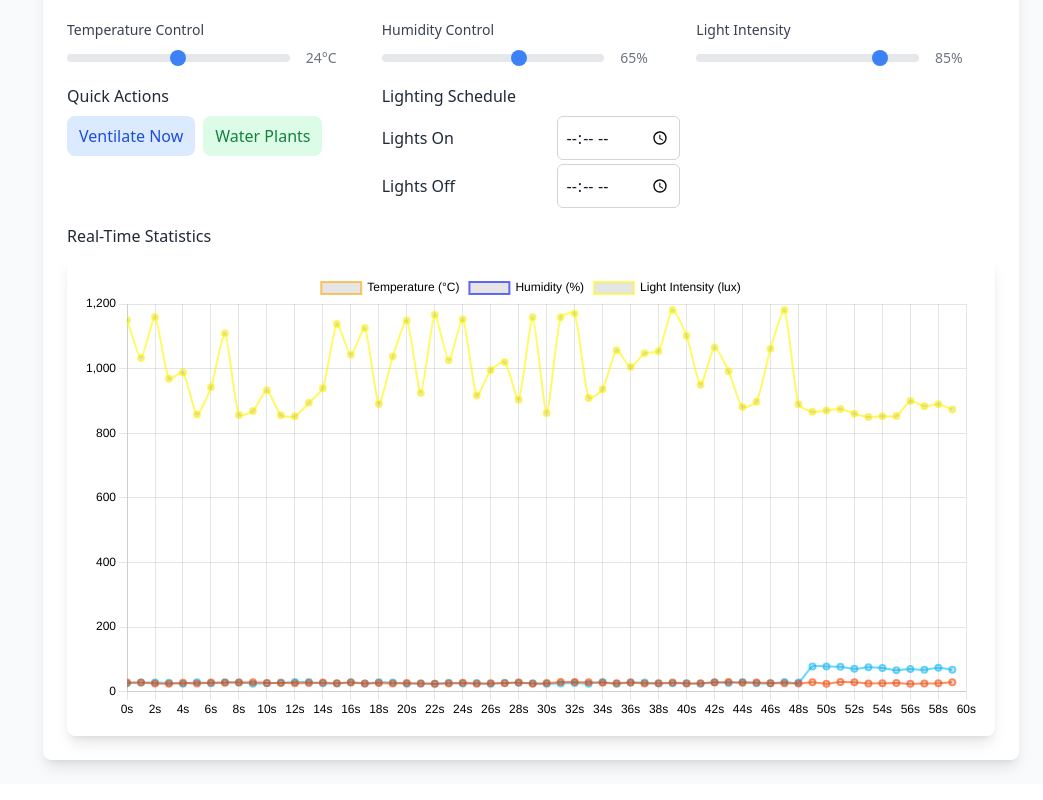
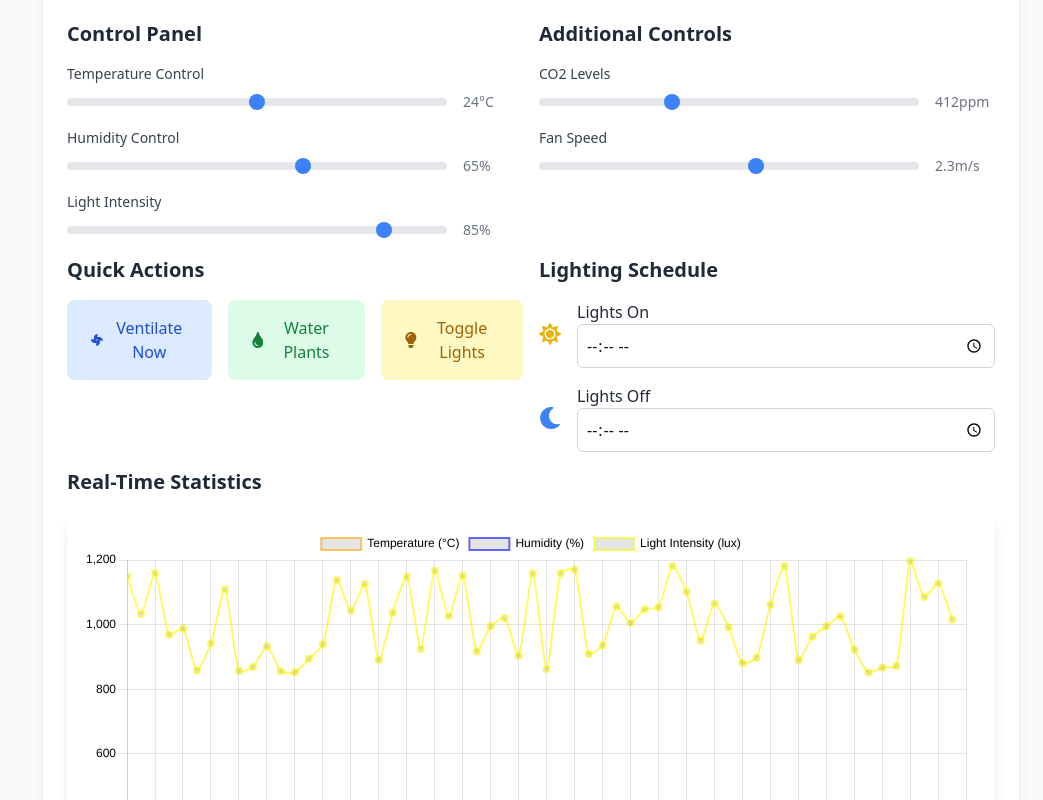
Before and after one commit to Panacea2005/Elysium_Dashboard, a React (Vite) app: page / in a window 1280 px wide. Shown: the part 1440-2240 px from the top of the page, without its empty margins (237-1280 px from the left). Built offline with nearby package versions, Linux system fonts and the light colour scheme.

Commit message:
Update dashboard and other tabs

```diff
--- a/src/components/ControlPanel.jsx
+++ b/src/components/ControlPanel.jsx
@@ -2,12 +2,14 @@ import React, { useRef, useEffect, useState } from 'react';
 import { Line } from 'react-chartjs-2';
 import { Chart, registerables } from 'chart.js';
 import ControlSlider from './ControlSlider';
+import { FaFan, FaTint, FaLightbulb, FaSun, FaMoon } from 'react-icons/fa';
 Chart.register(...registerables);
 
 const ControlPanel = ({ settings, onSettingChange, darkMode }) => {
   const chartRef = useRef(null);
   const [ventilationOn, setVentilationOn] = useState(false);
   const [waterOn, setWaterOn] = useState(false);
+  const [lightsOn, setLightsOn] = useState(false);
   const [lightSchedule, setLightSchedule] = useState({
     on: '06:00 AM',
     off: '06:00 PM'
@@ -33,15 +35,15 @@ const ControlPanel = ({ settings, onSettingChange, darkMode }) => {
         borderColor: (ctx) => createGradient(ctx.chart.ctx, 'rgba(255, 165, 0, 0.6)', 'rgba(255, 69, 0, 0.6)'),
         borderWidth: 2,
         fill: false,
-        tension: 0.2, // Less wavy
+        tension: 0.2,
       },
       {
         label: 'Humidity (%)',
-        data: Array.from({ length: 60 }, () => Math.random() * (30 - 24) + 24),
+        data: Array.from({ length: 60 }, () => Math.random() * (80 - 65) + 65),
         borderColor: (ctx) => createGradient(ctx.chart.ctx, 'rgba(0, 0, 255, 0.6)', 'rgba(0, 191, 255, 0.6)'),
         borderWidth: 2,
         fill: false,
-        tension: 0.2, // Less wavy
+        tension: 0.2,
       },
       {
         label: 'Light Intensity (lux)',
@@ -49,14 +51,14 @@ const ControlPanel = ({ settings, onSettingChange, darkMode }) => {
         borderColor: (ctx) => createGradient(ctx.chart.ctx, 'rgba(255, 255, 0, 0.6)', 'rgba(255, 215, 0, 0.6)'),
         borderWidth: 2,
         fill: false,
-        tension: 0.2, // Less wavy
+        tension: 0.2,
       },
     ],
   });
 
   const chartOptions = {
     animation: {
-      duration: 0, // Disable initial animation
+      duration: 0,
     },
     scales: {
       x: {
@@ -66,29 +68,29 @@ const ControlPanel = ({ settings, onSettingChange, darkMode }) => {
         max: 60,
         ticks: {
           stepSize: 2,
-          color: tickColor, // Dynamic color for better visibility
-          callback: function(value) {
-            return value + 's'; // Display seconds
+          color: tickColor,
+          callback: function (value) {
+            return value + 's';
           }
         },
         grid: {
-          color: gridColor, // Dynamic grid lines color
+          color: gridColor,
         }
       },
       y: {
         display: true,
         ticks: {
-          color: tickColor, // Dynamic color for better visibility
+          color: tickColor,
         },
         grid: {
-          color: gridColor, // Dynamic grid lines color
+          color: gridColor,
         }
       },
     },
     plugins: {
       legend: {
         labels: {
-          color: legendColor, // Dynamic color for legend text
+          color: legendColor,
         }
       }
     }
@@ -108,7 +110,7 @@ const ControlPanel = ({ settings, onSettingChange, darkMode }) => {
         newHumidityData.push(Math.random() * (80 - 65) + 65);
 
         newLightData.shift();
-        newLightData.push(Math.random() * (900 - 850) + 850);
+        newLightData.push(Math.random() * (1200 - 850) + 850);
 
         return {
           ...prevData,
@@ -119,14 +121,15 @@ const ControlPanel = ({ settings, onSettingChange, darkMode }) => {
           ],
         };
       });
-    }, 500); // Update every 500ms
+    }, 500);
 
     return () => clearInterval(interval);
   }, []);
 
   return (
-    <div className="grid grid-cols-1 md:grid-cols-2 lg:grid-cols-3 gap-4">
-      {/* Sliders for controlling temperature, humidity, and light intensity */}
+    <div className="grid grid-cols-1 lg:grid-cols-2 gap-4">
+      <div className="space-y-4">
+        <h3 className={`text-xl font-semibold ${darkMode ? 'text-white' : 'text-gray-800'}`}>Control Panel</h3>
         <ControlSlider
           label="Temperature Control"
           value={settings.temperature}
@@ -154,54 +157,88 @@ const ControlPanel = ({ settings, onSettingChange, darkMode }) => {
           unit="%"
           darkMode={darkMode}
         />
+      </div>
 
-      {/* Quick actions section */}
-      <div className="space-y-2">
-        <h3 className={`font-medium ${darkMode ? 'text-white' : 'text-gray-800'}`}>Quick Actions</h3>
-        <div className="flex space-x-2">
+      <div className="space-y-4">
+        <h3 className={`text-xl font-semibold ${darkMode ? 'text-white' : 'text-gray-800'}`}>Additional Controls</h3>
+        <ControlSlider
+          label="CO2 Levels"
+          value={settings.co2levels || 412}
+          min={0}
+          max={1200}
+          onChange={(value) => onSettingChange('co2levels', value)}
+          unit="ppm"
+          darkMode={darkMode}
+        />
+        <ControlSlider
+          label="Fan Speed"
+          value={settings.fanspeed || 2.3}
+          min={0}
+          max={4}
+          step={0.1}
+          onChange={(value) => onSettingChange('fanspeed', value)}
+          unit="m/s"
+          darkMode={darkMode}
+        />
+      </div>
+
+      <div className="space-y-4">
+        <h3 className={`text-xl font-semibold ${darkMode ? 'text-white' : 'text-gray-800'}`}>Quick Actions</h3>
+        <div className="flex space-x-4">
           <button
             onClick={() => setVentilationOn(!ventilationOn)}
-            className={`px-3 py-2 ${darkMode ? 'bg-blue-900 text-blue-200' : 'bg-blue-100 text-blue-700'} rounded-lg hover:opacity-80`}
+            className={`px-6 py-4 flex items-center space-x-2 ${darkMode ? 'bg-blue-900 text-blue-200' : 'bg-blue-100 text-blue-700'} rounded-lg hover:scale-110 transition-transform`}
           >
-            {ventilationOn ? 'Turn Off Ventilation' : 'Ventilate Now'}
+            <FaFan />
+            <span>{ventilationOn ? 'Turn Off Ventilation' : 'Ventilate Now'}</span>
           </button>
           <button
             onClick={() => setWaterOn(!waterOn)}
-            className={`px-3 py-2 ${darkMode ? 'bg-green-900 text-green-200' : 'bg-green-100 text-green-700'} rounded-lg hover:opacity-80`}
+            className={`px-6 py-4 flex items-center space-x-2 ${darkMode ? 'bg-green-900 text-green-200' : 'bg-green-100 text-green-700'} rounded-lg hover:scale-110 transition-transform`}
           >
-            {waterOn ? 'Turn Off Water' : 'Water Plants'}
+            <FaTint />
+            <span>{waterOn ? 'Turn Off Water' : 'Water Plants'}</span>
+          </button>
+          <button
+            onClick={() => setLightsOn(!lightsOn)}
+            className={`px-6 py-4 flex items-center space-x-2 ${darkMode ? 'bg-yellow-900 text-yellow-200' : 'bg-yellow-100 text-yellow-700'} rounded-lg hover:scale-110 transition-transform`}
+          >
+            <FaLightbulb />
+            <span>{lightsOn ? 'Turn Off Lights' : 'Toggle Lights'}</span>
           </button>
         </div>
       </div>
 
-      {/* Lighting Schedule Section */}
-      <div className="space-y-2">
-        <h3 className={`font-medium ${darkMode ? 'text-white' : 'text-gray-800'}`}>Lighting Schedule</h3>
-        <div className="space-y-1">
-          <div className="flex justify-between items-center">
+      <div className="space-y-4">
+        <h3 className={`text-xl font-semibold ${darkMode ? 'text-white' : 'text-gray-800'}`}>Lighting Schedule</h3>
+          <div className="flex items-center space-x-4">
+            <FaSun className={`text-2xl ${darkMode ? 'text-yellow-300' : 'text-yellow-500'}`} />
+            <div className="flex flex-col w-full">
               <label className={`block ${darkMode ? 'text-white' : 'text-gray-800'}`}>Lights On</label>
               <input
                 type="time"
                 value={lightSchedule.on}
-              onChange={(e) => setLightSchedule({...lightSchedule, on: e.target.value})}
+                onChange={(e) => setLightSchedule({ ...lightSchedule, on: e.target.value })}
                 className={`p-2 rounded-md border ${darkMode ? 'bg-gray-700 border-gray-600 text-white' : 'bg-white border-gray-300 text-gray-900'}`}
               />
             </div>
-          <div className="flex justify-between items-center">
+          </div>
+          <div className="flex items-center space-x-4">
+            <FaMoon className={`text-2xl ${darkMode ? 'text-blue-300' : 'text-blue-500'}`} />
+            <div className="flex flex-col w-full">
               <label className={`block ${darkMode ? 'text-white' : 'text-gray-800'}`}>Lights Off</label>
               <input
                 type="time"
                 value={lightSchedule.off}
-              onChange={(e) => setLightSchedule({...lightSchedule, off: e.target.value})}
+                onChange={(e) => setLightSchedule({ ...lightSchedule, off: e.target.value })}
                 className={`p-2 rounded-md border ${darkMode ? 'bg-gray-700 border-gray-600 text-white' : 'bg-white border-gray-300 text-gray-900'}`}
               />
             </div>
         </div>
       </div>
 
-      {/* Real-time Statistics */}
-      <div className="space-y-2 col-span-1 md:col-span-2 lg:col-span-3">
-        <h3 className={`font-medium ${darkMode ? 'text-white' : 'text-gray-800'}`}>Real-Time Statistics</h3>
+      <div className="col-span-1 lg:col-span-2 space-y-4">
+        <h3 className={`text-xl font-semibold ${darkMode ? 'text-white' : 'text-gray-800'}`}>Real-Time Statistics</h3>
         <div className={`p-4 rounded-lg shadow-lg ${darkMode ? 'bg-gray-800 text-white' : 'bg-white text-gray-900'}`}>
           <Line ref={chartRef} data={chartData} options={chartOptions} />
         </div>
--- a/src/components/ControlSlider.jsx
+++ b/src/components/ControlSlider.jsx
@@ -1,6 +1,6 @@
 import React from 'react';
 
-const ControlSlider = ({ label, value, min, max, onChange, unit, darkMode }) => {
+const ControlSlider = ({ label, value, min, max, step, onChange, unit, darkMode }) => {
   return (
     <div>
       <label className={`block text-sm font-medium mb-2 ${darkMode ? 'text-gray-200' : 'text-gray-700'}`}>
@@ -12,6 +12,7 @@ const ControlSlider = ({ label, value, min, max, onChange, unit, darkMode }) =>
           min={min}
           max={max}
           value={value}
+          step={step}
           onChange={(e) => onChange(Number(e.target.value))}
           className="w-full h-2 bg-gray-200 rounded-lg appearance-none cursor-pointer"
         />
--- a/src/components/Dashboard.jsx
+++ b/src/components/Dashboard.jsx
@@ -43,16 +43,15 @@ const data = {
   ],
 };
 
-const Dashboard = () => {
-  const [darkMode, setDarkMode] = useState(false);
+const Dashboard = ({ darkMode }) => {
+  const [searchVisible, setSearchVisible] = useState(false);
+  const [searchQuery, setSearchQuery] = useState('');
   const [activeTab, setActiveTab] = useState('dashboard');
   const [settings, setSettings] = useState({
     temperature: 24,
     humidity: 65,
     lightIntensity: 85
   });
-  const [searchQuery, setSearchQuery] = useState('');
-  const [searchVisible, setSearchVisible] = useState(false);
 
   const handleSettingChange = (setting, value) => {
     setSettings(prev => ({
```
Also changed, not shown: src/components/Account.jsx (+87 -40 lines), src/components/MaintenanceRecords.jsx (+36 -6 lines), src/components/Settings.jsx (+80 -61 lines). Lines whose indentation alone changed are shown as unchanged.
